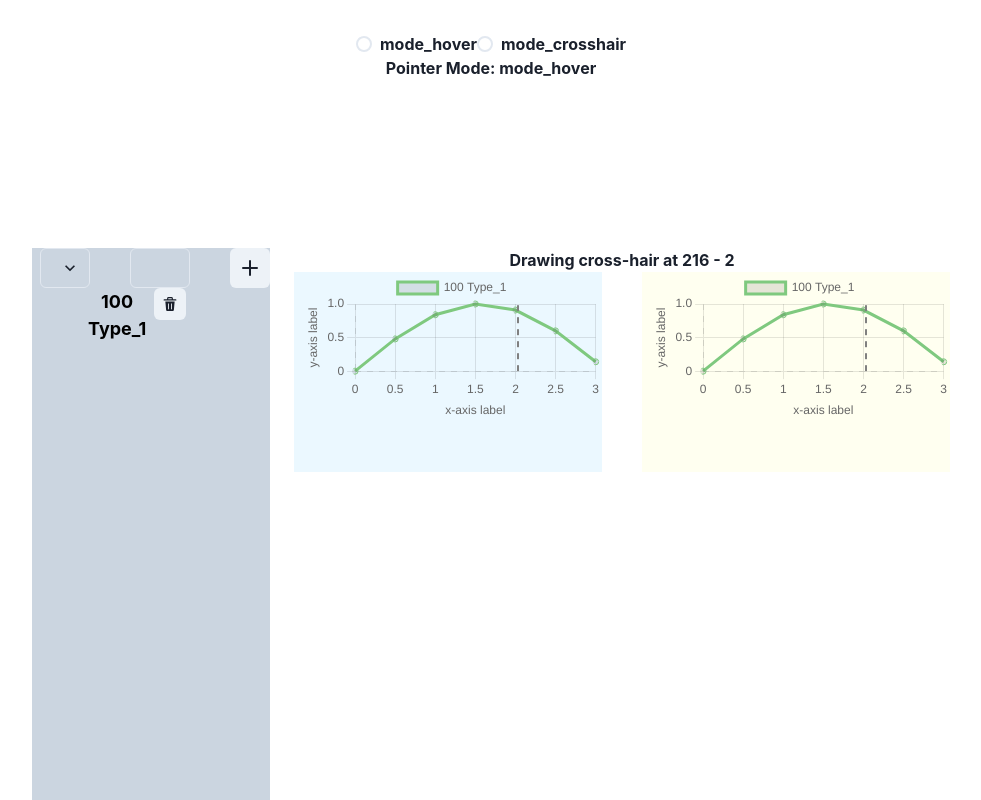
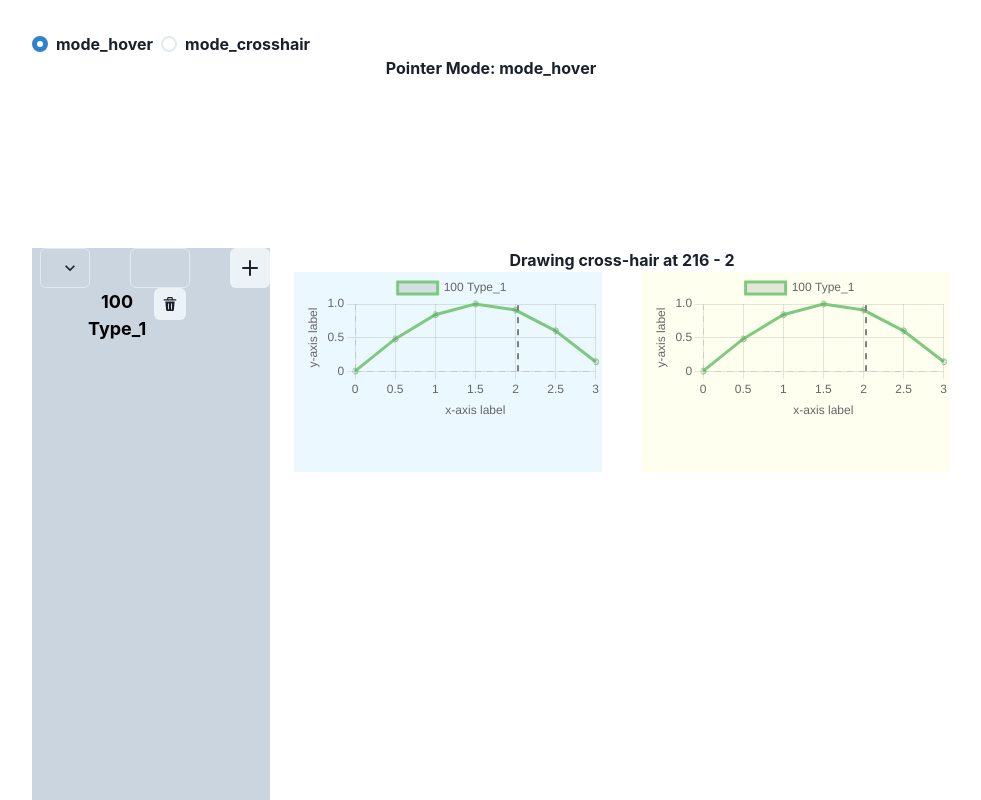
Before and after one commit to rkube/react_scopes, a React (Vite) app: page / in a window 1280 px wide. Shown: the top 800 px of the page, without its empty margins (149-1130 px from the left). Built offline with nearby package versions, Linux system fonts and the light colour scheme.

Commit message:
Fixed radio group

```diff
--- a/src/App.tsx
+++ b/src/App.tsx
@@ -1,7 +1,7 @@
 //
 import { useState } from 'react'
 import { ChakraProvider, Grid, GridItem } from '@chakra-ui/react'
-import { RadioGroup, Radio} from '@chakra-ui/react'
+import { RadioGroup, Radio, Stack} from '@chakra-ui/react'
 import './App.css'
 
 import { type_e, signal_t, to_str, cross_hair_t, ptr_mode_types, ptr_mode_t, type_string_repr } from './types/all_types'
@@ -56,6 +56,7 @@ function App() {
     setSignalList(new_signal_list)
   }
 
+  const [value, setValue] = useState<number>(1)
 
   return (
   <>
@@ -73,11 +74,14 @@ function App() {
         {/* https://stackoverflow.com/questions/55601342/using-enumerations-in-react-select */}
 
     <GridItem colSpan={2}>
-      <RadioGroup onChange={(e) => {set_ptr_mode(e as ptr_mode_t); console.log("ptr_mode = ", e)}}>
-        {ptr_mode_types.map((key) => (
-          <Radio value={key}> {key} </Radio>
-        ))}
-      </RadioGroup>
+    <RadioGroup onChange={(e) => set_ptr_mode(e as ptr_mode_t)} value={ptr_mode}>
+      <Stack direction='row'>
+      {ptr_mode_types.map((key, ix) => (
+          <Radio value={key} key={ix.toString()}> {key} </Radio>
+      ))}
+      </Stack>
+    </RadioGroup>
+
       Pointer Mode: {ptr_mode}
     </GridItem>
 
--- a/src/components/chart_area.tsx
+++ b/src/components/chart_area.tsx
@@ -17,29 +17,20 @@ function ScopesGrid({signal_list, ptr_mode}: {signal_list: signal_t[], ptr_mode:
     // This took me a while to figure out. The crosshair plugin accesses the sync_data
     // structure in afterDraw. The function associated with it only registers on
     // initialization and ignores any updates on sync_data passed as props.
-    // USing a reference to this prop ensures that the plugin always has the current
+    // Using a reference to this prop ensures that the plugin always has the current
     // data.
     // Thanks StackOverflow: https://stackoverflow.com/questions/72704153/why-function-is-not-updating-with-usecallback-in-react-and-chart-js
-    // const xtalk_ref = useRef(sync_data)
-    // xtalk_ref.current = sync_data
     xtalk_ref.current = crosshair_val
 
 
     const chart_cb = (new_crosshair_val: cross_hair_t) => {
         set_crosshair_val(new_crosshair_val)
+        console.log("set_crosshair_val: ", new_crosshair_val)
     }
-
 
     // Today I learned: Don't put this in a stateful variable. Just assemble the list
     // based on the props this component receives and pass that list to the MyPlot component
-    let plugin_list = [new cross_hair_plugin(xtalk_ref, chart_cb)]
-    // plugin_list.push(new cross_hair_plugin(xtalk_ref, chart_cb))
-    // if (ptr_mode == "mode_crosshair") {
-    //     plugin_list.push(new cross_hair_plugin(xtalk_ref, chart_cb))
-    // }
-
-    // ChartJS.register(new cross_hair_plugin(xtalk_ref, chart_cb))
-
+    const plugin_list = [new cross_hair_plugin(xtalk_ref, chart_cb)]
 
     return (
         <>
@@ -55,11 +46,11 @@ function ScopesGrid({signal_list, ptr_mode}: {signal_list: signal_t[], ptr_mode:
             fontWeight='bold'
         >
             <GridItem pl='2' bg='blue.50'>
-                <MyPlot signals={signal_list} plugin_list={plugin_list} />
+                <MyPlot signals={signal_list} plugin_list={plugin_list} ptr_mode={ptr_mode}/>
             </GridItem>
 
             <GridItem pl='2' bg='yellow.50'>
-                <MyPlot signals={signal_list} plugin_list={plugin_list} />
+                <MyPlot signals={signal_list} plugin_list={plugin_list} ptr_mode={ptr_mode}/>
             </GridItem>
 
 
--- a/src/components/cross_hair_plugin.tsx
+++ b/src/components/cross_hair_plugin.tsx
@@ -27,6 +27,9 @@ interface crosshair_plugin_i extends Plugin {
     afterInit: (chart: Chart, args: any) => void;
     afterEvent: (chart: Chart, args: event_args_i, options: any) => void;
     afterDraw: (chart: Chart, args: any) => void;
+    // event handdler for mouse move
+    // nearest_value: (mousemove: MouseEvent, chart: Chart, cb: (new_crosshair_val: cross_hair_t) => void) => void
+    my_event_listener: (e: MouseEvent) => void;
 }
 
 export { type crosshair_plugin_i }
@@ -39,13 +42,15 @@ class cross_hair_plugin implements crosshair_plugin_i {
     events: (keyof HTMLElementEventMap)[];
     sync_ref: React.MutableRefObject<cross_hair_t>;
     xtalk_cb: (new_crosshair_val: cross_hair_t) => void;
+    my_event_listener: (e: MouseEvent) => void;
 
     constructor(_sr: React.MutableRefObject<cross_hair_t>,
             _cb: (new_crosshair_val: cross_hair_t) => void) {
-        this.id = "crosshair_plugin"
+        this.id = "crosshair-plugin"
         this.events = ["mousemove" as keyof HTMLElementEventMap]
         this.xtalk_cb = _cb
         this.sync_ref = _sr
+        this.my_event_listener = (e: MouseEvent) => {} // Empty for now, but keep it in the code as a mental note to implement event handling correctly later!
     }
 
     afterInit = (chart: Chart, args: any) => {
@@ -67,8 +72,8 @@ class cross_hair_plugin implements crosshair_plugin_i {
 
             }
         }
-
         canvas.addEventListener('mousemove', (e) => nearest_value(e, chart, this.xtalk_cb))
+        canvas.addEventListener('mousemove', this.my_event_listener)
     }
 
     afterEvent = (chart: Chart, args: event_args_i) => {
@@ -76,7 +81,7 @@ class cross_hair_plugin implements crosshair_plugin_i {
 
     afterDraw = (chart: Chart, args: any) => {
         const { ctx, chartArea: {bottom, top}, data } = chart
-        // console.log("afterDraw, ctx=", ctx)
+        // console.log("afterDraw, ctx=")
         if(data.datasets) {
             if (this.sync_ref.current.x != undefined) {
                 ctx.beginPath()
@@ -90,9 +95,14 @@ class cross_hair_plugin implements crosshair_plugin_i {
         }
     }
 
-    // destroy(chart) {
-    //     console.log("==== destroy =====")
-    // }
+    destroy(chart: Chart) {
+        // ToDo: This should remove the event listener.
+        console.log("destroy here")
+        const { canvas } = chart;
+
+        // canvas.removeEventListener('mousemove', (e) => nearest_value(e, chart, this.xtalk_cb))
+        canvas.removeEventListener('mousemove', this.my_event_listener)
+    }
 
 }
 
--- a/src/components/mychart.tsx
+++ b/src/components/mychart.tsx
@@ -28,19 +28,28 @@ const pick_color = (sig_type:type_e): string => {
 }
 
 
-const MyPlot = ({signals, plugin_list}: { signals: signal_t[], plugin_list: any[]}) => {
+const MyPlot = ({signals, plugin_list, ptr_mode}: { signals: signal_t[], plugin_list: any[], ptr_mode:ptr_mode_t}) => {
     // Reference to the plot in this component
     const chartRef = useRef(null)
-
-
-
 
     ChartJS.register(...registerables);
 
 
-    // if (plugin_list[0]) {
-    //     console.log("Registering plugin:")
-    //     ChartJS.register(plugin_list[0])
+    console.log('MyPlot: ptr_mode = ', ptr_mode)
+    ChartJS.register(plugin_list[0])
+
+    // // If we want to register a plugin, do it here.
+    // if (ptr_mode == 'mode_crosshair') {
+    //     // ChartJS.register(plugin_list[0])
+    //     const active_plugin = ChartJS.registry.plugins.get("crosshair-plugin")
+    //     console.log('mode_crosshair. active plugins:', active_plugin)
+    // }
+    // if (ptr_mode == 'mode_hover') {
+    //     const active_plugin = ChartJS.registry.plugins.get("crosshair-plugin")
+    //     console.log("Hover mode, active plugins: ", active_plugin)
+    //     if(active_plugin) {
+    //         ChartJS.unregister(active_plugin)
+    //     }
     // }
 
     // if(ChartJS.getChart(chartRef.current) && ChartJS.getChart(chartRef.current)._plugins._cache) {
@@ -56,6 +65,8 @@ const MyPlot = ({signals, plugin_list}: { signals: signal_t[], plugin_list: any[
     //     console.log("--- plugins = ", ChartJS.getChart(chartRef.current)._plugins)
     //     // console.log("plugin enabled: ", ChartJS.getChart(chartRef.current)?.isPluginEnabled("crosshair_plugin"))
     // }
+
+    // ChartJS.getChart(chartRef.current).plugins
 
 
     // Generate datasets from the signal list that are passed to the LinePlot
@@ -149,11 +160,13 @@ const MyPlot = ({signals, plugin_list}: { signals: signal_t[], plugin_list: any[
         datasets: signal_datasets
     };
 
+
+
     return(
         <>
         {/* // If we want to pass plugins we can also do this like: */}
-        <Line ref={chartRef} data={data} options={options} plugins={plugin_list} onClick={lineplot_callback}/>
-        {/* <Line ref={chartRef} data={data} options={options} onClick={lineplot_callback}/> */}
+        {/* <Line ref={chartRef} data={data} options={options} plugins={plugin_list} onClick={lineplot_callback}/> */}
+        <Line ref={chartRef} data={data} options={options} onClick={lineplot_callback}/>
         </>
     )
 }
```
